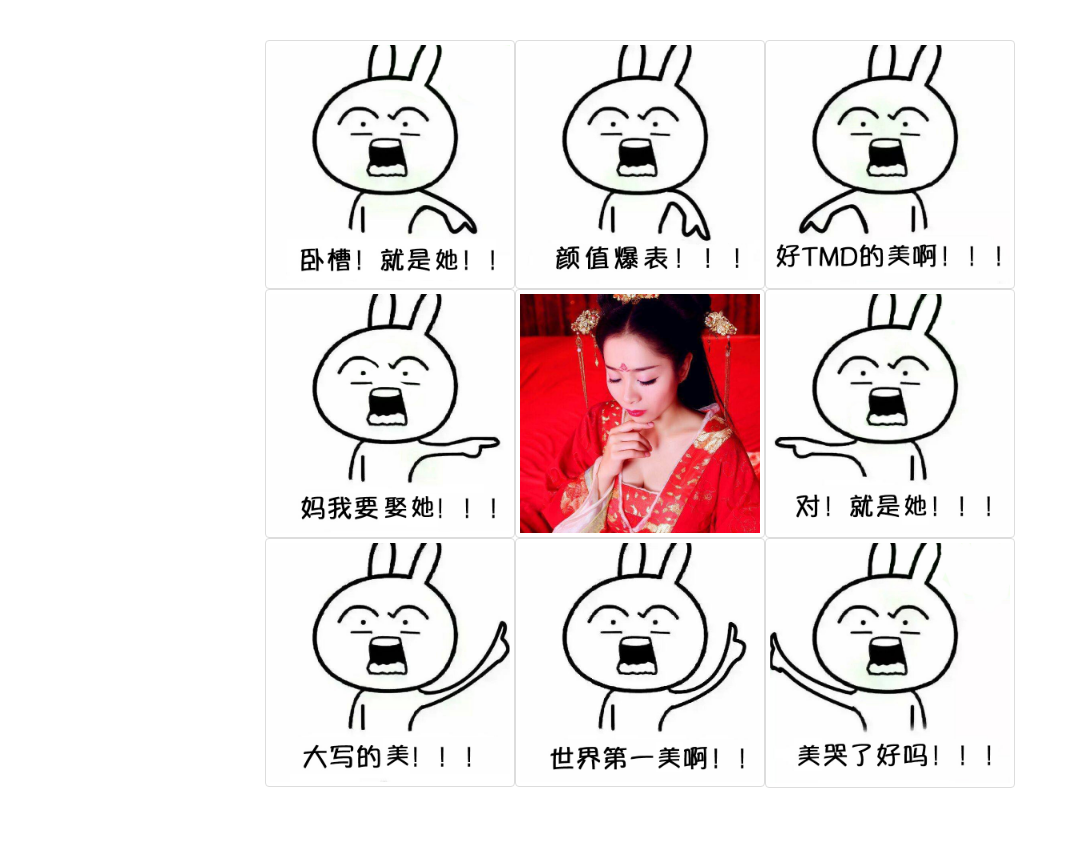
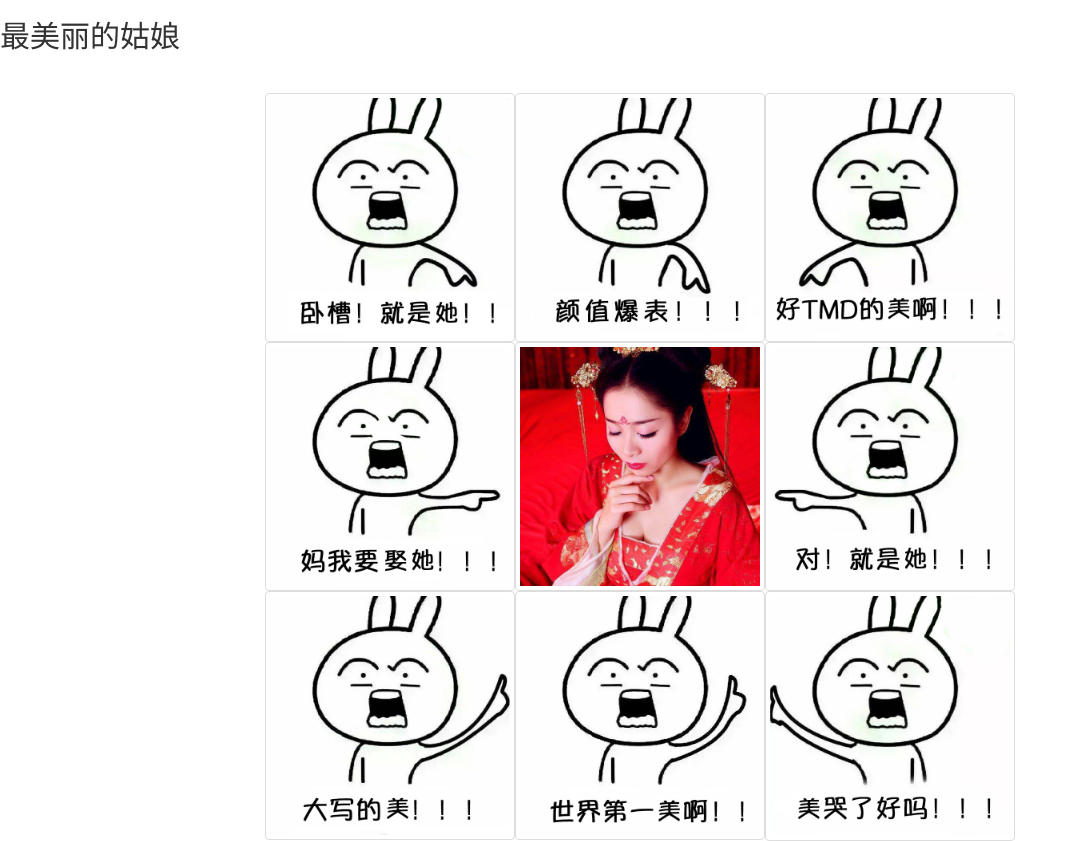
Before and after one commit to sunnyrui/loveke, a plain HTML site: page index.html in a window 1280 px wide. Shown: the whole page, without its empty margins (0-1077 px from the left). Before the commit the page ends 800 px from the top, so only its background shows below. Drawn offline with Linux system fonts and the light colour scheme.

Commit message:
beautiful girl

```diff
--- a/index.html
+++ b/index.html
@@ -8,6 +8,7 @@
 	<link href="css/style.css" rel="stylesheet" type="text/css"/>
 </head>
 <body>
+    <h2>最美丽的姑娘</h2>
 	<div class="container">
 		<div class="row">
 			<div class="col-xs-4 col-md-4">
```
